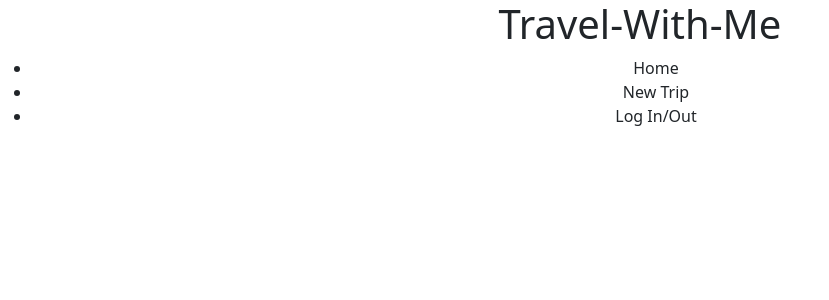
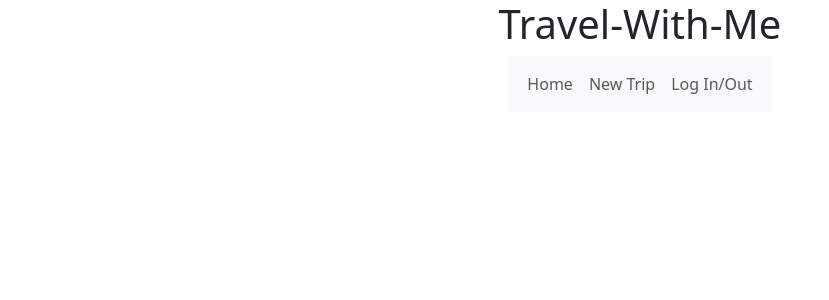
Before and after one commit to AustinByrd98/Travel-With-Me, a React (Create React App) app in the folder frontend/frontend/: page / in a window 1280 px wide. Shown: the top 300 px of the page, without its empty margins (0-829 px from the left). Built offline with nearby package versions, Linux system fonts and the light colour scheme.

Commit message:
updated Nav bar styaling

```diff
--- a/frontend/frontend/package.json
+++ b/frontend/frontend/package.json
@@ -9,6 +9,7 @@
     "bootstrap": "^5.3.2",
     "node-sass": "^7.0.3",
     "react": "^18.2.0",
+    "react-bootstrap": "^2.9.2",
     "react-dom": "^18.2.0",
     "react-scripts": "5.0.1",
     "web-vitals": "^2.1.4"
--- a/frontend/frontend/src/App.js
+++ b/frontend/frontend/src/App.js
@@ -1,16 +1,16 @@
 import './App.css';
 import 'bootstrap/dist/css/bootstrap.min.css';
 import Header from "./components/header.js";
-import NavBar from "./components/navBar.js";
+import MainNavBar from "./components/navBar.js";
+
 // import { Tripcard } from './components/card.js'
-
 // import { Container, Row, Col } from 'react-bootsrap'
 
 function App() {
   return (
     <div className="App">
       <Header/>
-      <NavBar/>
+      <MainNavBar/>
     </div>
   );
 }
--- a/frontend/frontend/src/components/navBar.js
+++ b/frontend/frontend/src/components/navBar.js
@@ -1,14 +1,26 @@
-import React from "react"
-// import { Link } from "react-router-dom"
+import React from "react";
+import Container from "react-bootstrap/Container";
+import Nav from "react-bootstrap/Nav";
+import Navbar from "react-bootstrap/Navbar"
+// import { Nav.Linknk } from "react-router-dom"
 
-const NavBar = () => {
+const MainNavBar = () => {
     return (
-        <ul>
-            <li>Home</li>
-            <li>New Trip</li>
-            <li>Log In/Out</li>
-        </ul>
-    )
+        <div class="d-flex justify-content-center">
+        <Navbar expand="lg" className="bg-body-tertiary">
+            <Container>
+                <Navbar.Toggle aria-controls='basic-navbar-nav' />
+                <Navbar.Collapse id='basic-navbar-nav'>
+                <Nav className="mr-auto justify-content-center">
+                    <Nav.Link href="#Home">Home</Nav.Link>
+                    <Nav.Link href="#NewTrip">New Trip</Nav.Link>
+                    <Nav.Link href="#Login">Log In/Out</Nav.Link>
+                </Nav>
+                </Navbar.Collapse>
+            </Container>
+        </Navbar>
+        </div>
+    );
 }
 
-export default NavBar
+export default MainNavBar
--- /dev/null
+++ b/package.json
@@ -0,0 +1,6 @@
+{
+  "dependencies": {
+    "bootstrap": "^5.3.2",
+    "node-sass": "^9.0.0"
+  }
+}
```
Also changed, not shown: 2 other files (tests, documents, lock files or other folders).
